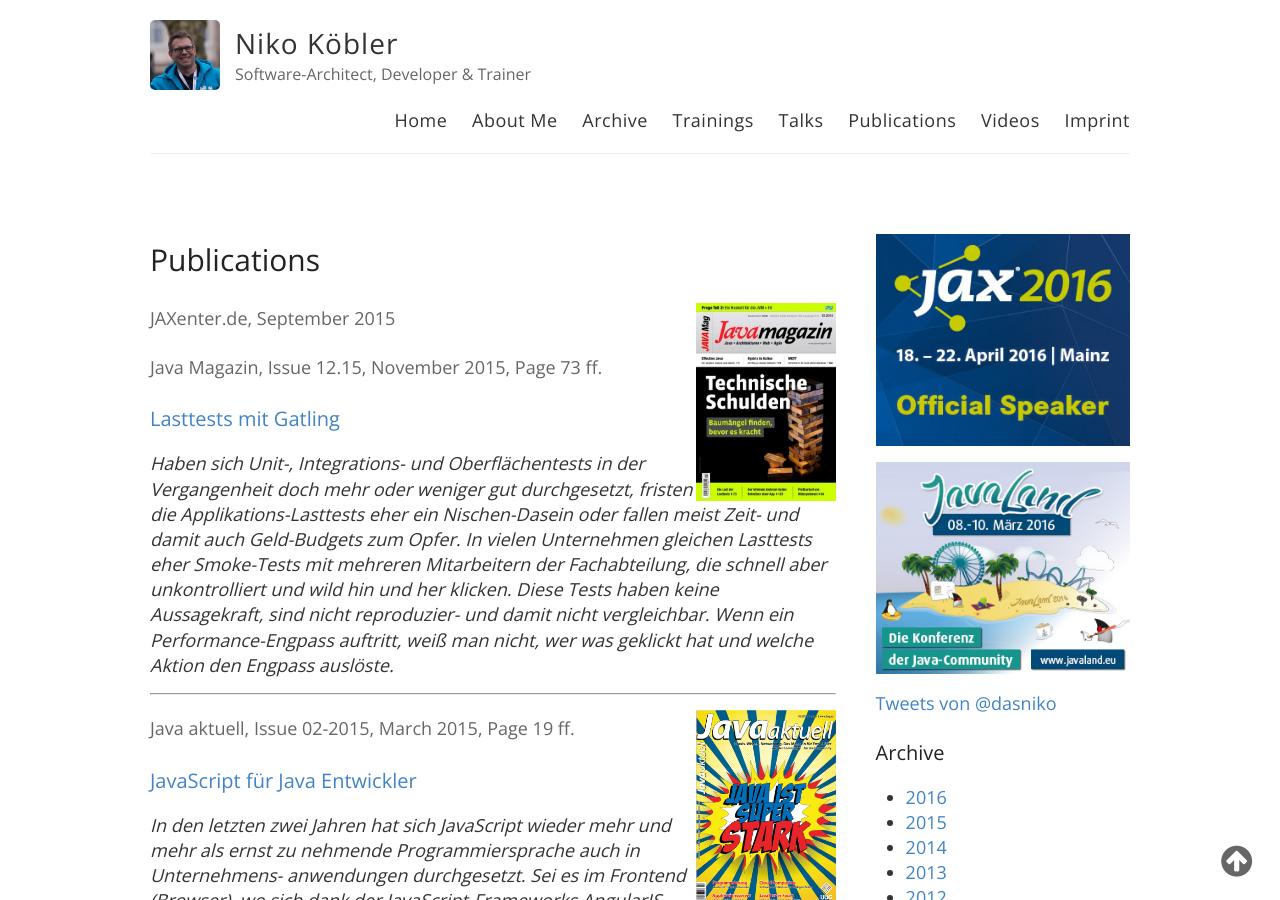
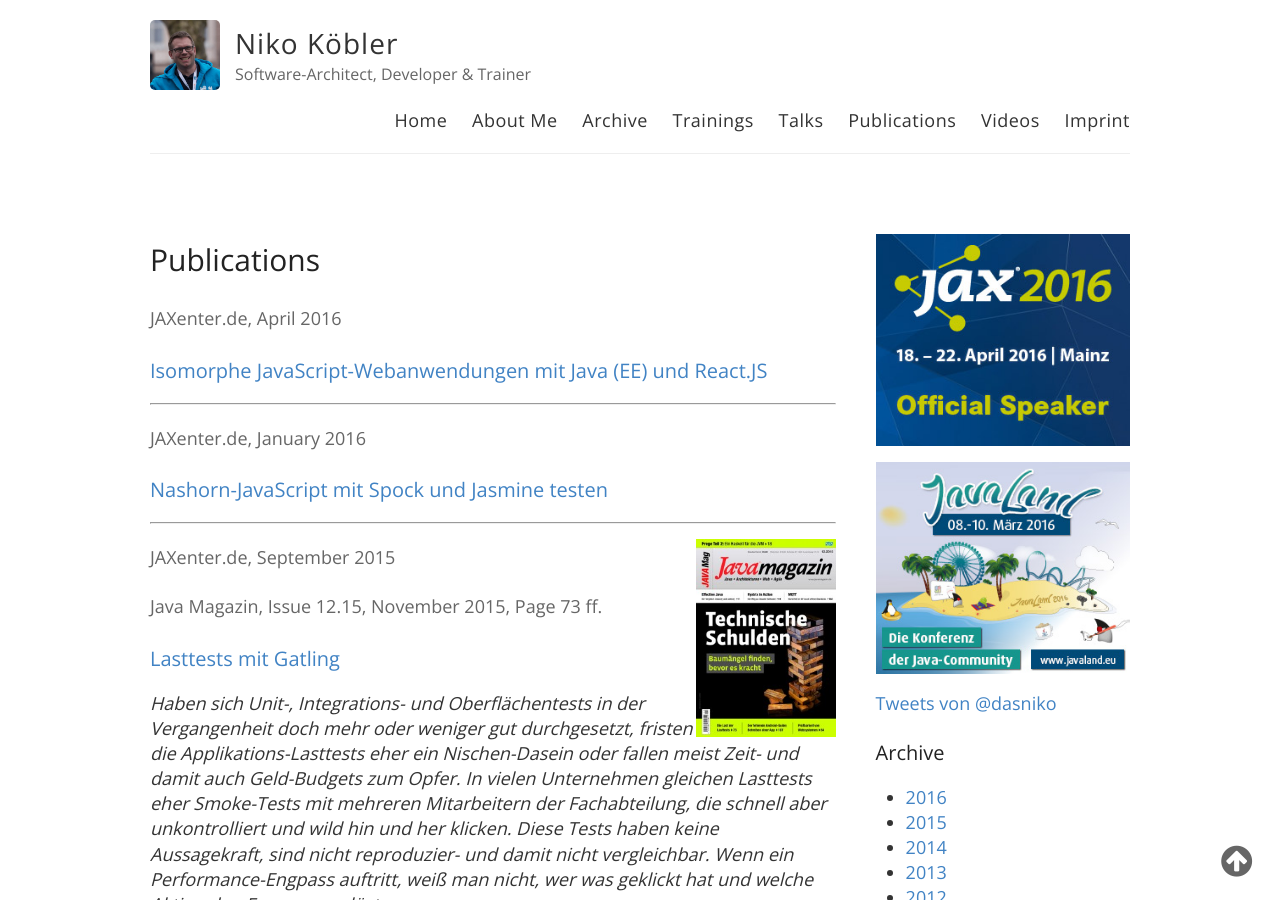
Before and after one commit to dasniko/dasniko.github.io, a Jekyll site: the page built from publications.md, in a window 1280 px wide and 900 px high. Built offline with Jekyll 4.4.1, drawn with Linux system fonts in a browser that asks for light colours; nearby versions of some CDN libraries; comment, search, counter and statistics services are not loaded.

Commit message:
no message

```diff
--- a/publications.md
+++ b/publications.md
@@ -2,6 +2,18 @@
 layout: page
 title: Publications
 permalink: /publications/
+---
+
+#### JAXenter.de, April 2016
+
+### [Isomorphe JavaScript-Webanwendungen mit Java (EE) und React.JS](https://jaxenter.de/isomorphe-javascript-webanwendungen-mit-java-ee-und-react-js-38266)
+
+---
+
+#### JAXenter.de, January 2016
+
+### [Nashorn-JavaScript mit Spock und Jasmine testen](https://jaxenter.de/nashorn-javascript-mit-spock-und-jasmine-testen-33109)
+
 ---
 
 <a href="https://jaxenter.de/mit-dem-testen-von-anwendungen-ist-es-so-eine-last-erst-recht-mit-lasttests-27564">
```
